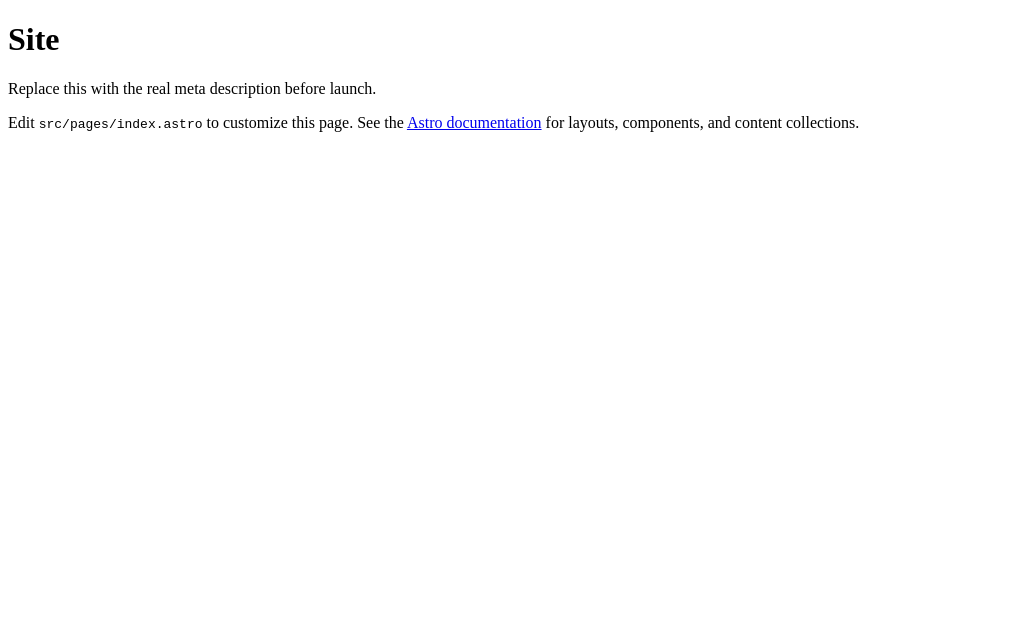
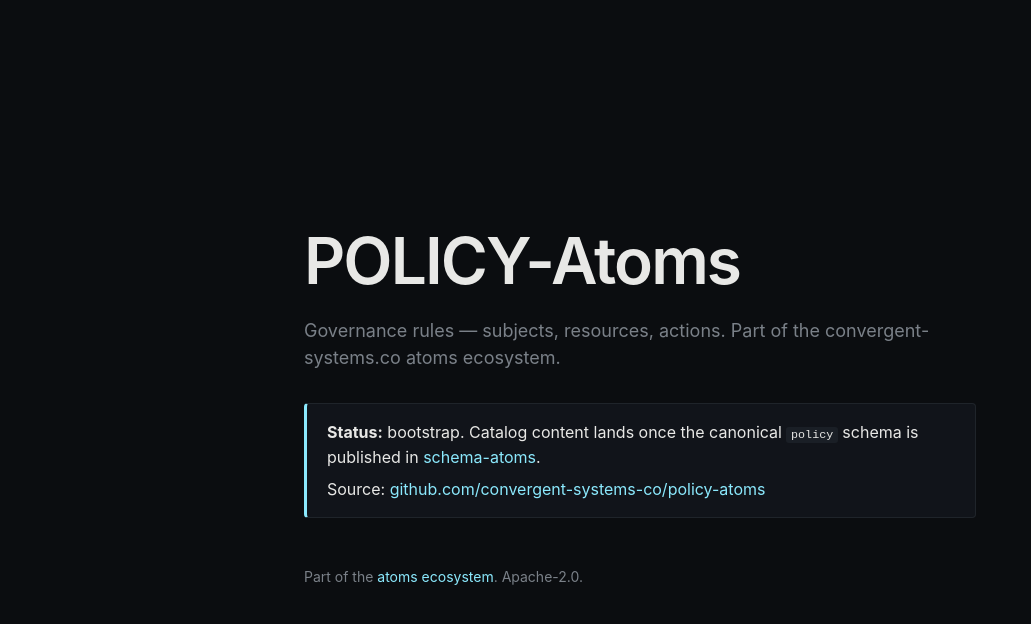
Before and after one commit to convergent-systems-co/policy-atoms, an Astro site in the folder web/: page / in a window 1280 px wide. Shown: the whole page, without its empty margins (0-1031 px from the left). Built offline with nearby package versions, Linux system fonts and the light colour scheme; Astro itself is replaced by a stand-in of ours.

Commit message:
chore(branding): apply POLICY-Atoms title pattern to apex placeholder

```diff
--- a/web/src/pages/index.astro
+++ b/web/src/pages/index.astro
@@ -1,6 +1,6 @@
 ---
-const title = 'Site';
-const description = 'Replace this with the real meta description before launch.';
+const title = "POLICY-Atoms";
+const tagline = "Governance rules — subjects, resources, actions. Part of the convergent-systems.co atoms ecosystem.";
 ---
 
 <!doctype html>
@@ -8,32 +8,44 @@ const description = 'Replace this with the real meta description before launch.'
   <head>
     <meta charset="utf-8" />
     <meta name="viewport" content="width=device-width, initial-scale=1" />
-		<meta name="generator" content={Astro.generator} />
-		<meta name="description" content={description} />
-
+    <meta name="description" content={tagline} />
+    <title>{title}</title>
     <link rel="icon" type="image/svg+xml" href="/favicon.svg" />
-		<link rel="icon" href="/favicon.ico" />
-		<link rel="canonical" href={new URL(Astro.url.pathname, Astro.site)} />
-
-		<meta property="og:type" content="website" />
-		<meta property="og:title" content={title} />
-		<meta property="og:description" content={description} />
-		<meta name="twitter:card" content="summary" />
-		<meta name="twitter:title" content={title} />
-		<meta name="twitter:description" content={description} />
-
-		<title>{title}</title>
+    <style>
+      :root {
+        --bg: #0b0d10;
+        --fg: #e8e8e6;
+        --muted: #7a8088;
+        --accent: #8be9fd;
+        font-family: -apple-system, BlinkMacSystemFont, "Segoe UI", system-ui, sans-serif;
+      }
+      * { box-sizing: border-box; }
+      html, body { margin: 0; padding: 0; background: var(--bg); color: var(--fg); }
+      body { min-height: 100vh; display: grid; place-items: center; padding: 2rem; line-height: 1.5; }
+      main { max-width: 42rem; text-align: left; }
+      h1 { font-size: clamp(2.5rem, 8vw, 4rem); margin: 0 0 0.5rem; font-weight: 600; letter-spacing: -0.03em; }
+      .tagline { color: var(--muted); margin: 0 0 2rem; font-size: 1.125rem; }
+      .status { border: 1px solid #1f242a; border-left: 3px solid var(--accent); padding: 1rem 1.25rem; background: #11141a; border-radius: 4px; }
+      .status p { margin: 0 0 0.5rem; }
+      .status p:last-child { margin-bottom: 0; }
+      code { background: #1a1f26; padding: 0.1em 0.4em; border-radius: 3px; font-size: 0.9em; }
+      a { color: var(--accent); text-decoration: none; }
+      a:hover { text-decoration: underline; }
+      footer { color: var(--muted); margin-top: 3rem; font-size: 0.875rem; }
+    </style>
   </head>
   <body>
     <main>
       <h1>{title}</h1>
-			<p>{description}</p>
-			<p>
-				Edit <code>src/pages/index.astro</code> to customize this page.
-				See the
-				<a href="https://docs.astro.build/">Astro documentation</a>
-				for layouts, components, and content collections.
-			</p>
+      <p class="tagline">{tagline}</p>
+      <div class="status">
+        <p><strong>Status:</strong> bootstrap. Catalog content lands once the canonical <code>policy</code> schema is published in <a href="https://github.com/convergent-systems-co/schema-atoms">schema-atoms</a>.</p>
+        <p>Source: <a href="https://github.com/convergent-systems-co/policy-atoms">github.com/convergent-systems-co/policy-atoms</a></p>
+      </div>
+      <footer>
+        Part of the <a href="https://github.com/convergent-systems-co/atoms">atoms ecosystem</a>.
+        Apache-2.0.
+      </footer>
     </main>
   </body>
 </html>
```
Lines whose indentation alone changed are shown as unchanged.
